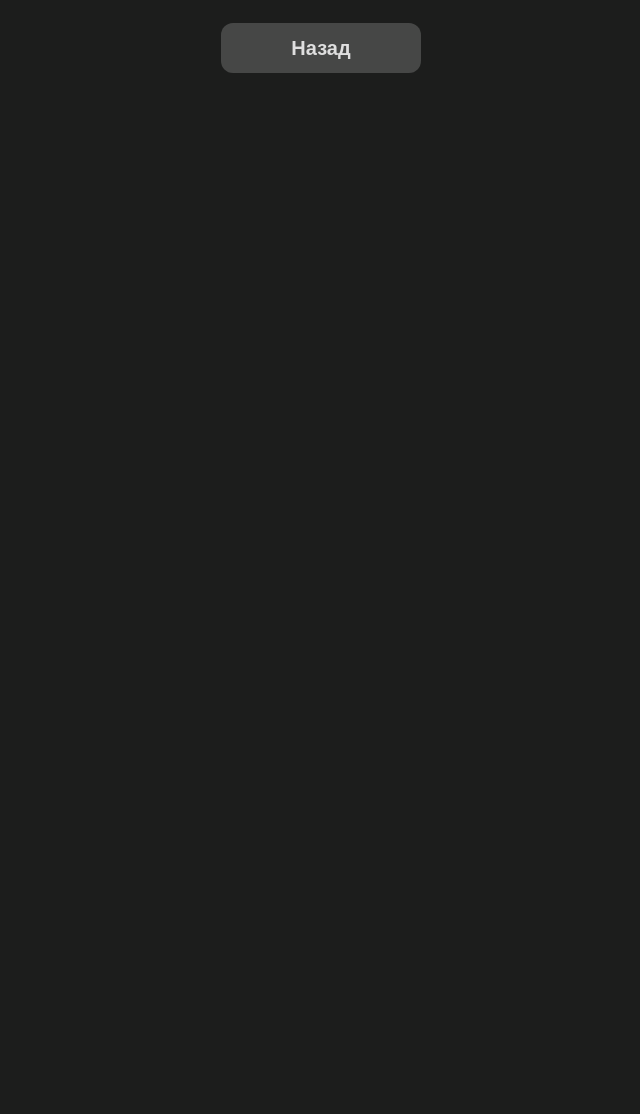
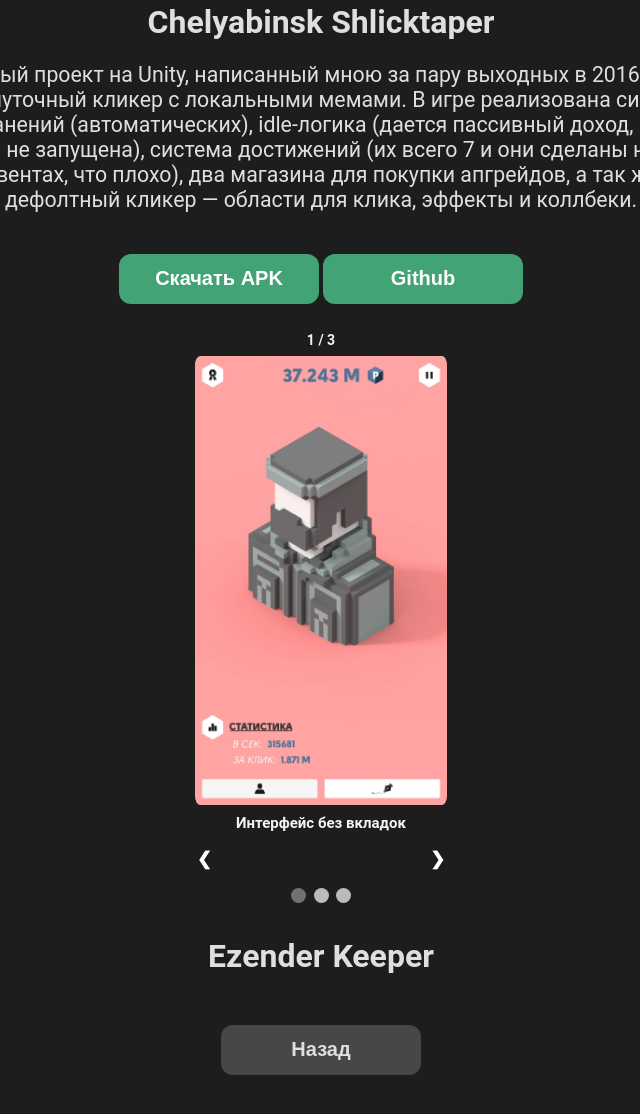
Before and after one commit to InterpolKun/interpol.github.io, a plain HTML site: page games/games.html in a window 1280 px wide. Shown: the part 132-1246 px from the top of the page, without its empty margins (319-959 px from the left). Before the commit the page ends 800 px from the top, so only its background shows below. Drawn offline with Linux system fonts and the light colour scheme.

Commit message:
Картинки и слайдеры
Добавил слайдеры для скринов, новые стили

```diff
--- a/css/main.css
+++ b/css/main.css
@@ -140,3 +140,120 @@ article{
   background-color:rgb(98, 99, 98);
   cursor: pointer;
 }
+
+* {box-sizing:border-box}
+
+/* Slideshow container */
+.slideshow-container {
+  max-width: 40%;
+  position: relative;
+  margin: auto;
+}
+
+/* Hide the images by default */
+.mySlides {
+  display: none;
+}
+
+/* Next & previous buttons */
+.prev, .next {
+  cursor: pointer;
+  position: relative;
+  width: auto;
+  margin-top: 0;
+  margin: 20%;
+  padding: 6px;
+  color: white;
+  font-weight: bold;
+  font-size: 18px;
+  transition: 0.6s ease;
+  border-radius: 0 3px 3px 0;
+  user-select: none;
+}
+
+/* Position the "next button" to the right */
+.next {
+  right: 0;
+  border-radius: 3px 0 0 3px;
+}
+
+/* On hover, add a black background color with a little bit see-through */
+.prev:hover, .next:hover {
+  background-color: rgba(0,0,0,0.8);
+}
+
+/* Caption text */
+.text {
+  color: #f2f2f2;
+  font-size: 15px;
+  padding: 8px 12px;
+  margin-top: 1%;
+  font-weight: bolder;
+  position: relative;
+  bottom: 8px;
+  width: 100%;
+  text-align: center;
+}
+
+/* Number text (1/3 etc) */
+.numbertext {
+  color: #f2f2f2;
+  font-size: 14px;
+  font-weight: bold;
+  padding: 8px 12px;
+  position: relative;
+  top: 0;
+}
+
+/* The dots/bullets/indicators */
+.dot {
+  cursor: pointer;
+  height: 15px;
+  width: 15px;
+  margin: 0 2px;
+  background-color: #bbb;
+  border-radius: 50%;
+  display: inline-block;
+  transition: background-color 0.6s ease;
+}
+
+.active, .dot:hover {
+  background-color: #717171;
+}
+
+/* Fading animation */
+.fade {
+  -webkit-animation-name: fade;
+  -webkit-animation-duration: 1.5s;
+  animation-name: fade;
+  animation-duration: 1.5s;
+}
+
+@-webkit-keyframes fade {
+  from {opacity: .4}
+  to {opacity: 1}
+}
+
+@keyframes fade {
+  from {opacity: .4}
+  to {opacity: 1}
+}
+
+.link-button{
+    font-size: 20px;
+    font-weight: bold;
+    color: white;
+    width: 200px;
+    height: 50px;
+    border: solid 0px;
+    border-radius: 12px;
+    margin-top: 20px;
+    margin-bottom: 20px;
+    background-color:rgb(66, 163, 116);
+}
+
+.link-button:hover{
+  color: #f8f8f8;
+  background-color:rgb(74, 182, 130);
+  cursor: pointer;
+}
--- a/games/games.html
+++ b/games/games.html
@@ -22,7 +22,55 @@
 </header>
 
 <body>
+    <div class="container">
+        <h1 class="main-text">
+            Chelyabinsk Shlicktaper
+        </h1>
+        <p class="narrow-block">
+            Первый проект на Unity, написанный мною за пару выходных в 2016 году. Это шуточный кликер с локальными
+            мемами. В игре реализована система сохранений (автоматических),
+            idle-логика (дается пассивный доход, когда игра не запущена), система достижений (их всего 7 и они сделаны
+            не на ивентах, что плохо), два магазина
+            для покупки апгрейдов, а так же дефолтный кликер — области для клика, эффекты и коллбеки.
+        </p>
+        <a href="https://yadi.sk/d/iYCFIDjq36DXui"><button class="link-button">Скачать APK</button></a>
+        <a href="https://yadi.sk/d/iYCFIDjq36DXui"><button class="link-button">Github</button></a>
+        <div class="slideshow-container">
 
+            <div class="mySlides fade">
+                <div class="numbertext">1 / 3</div>
+                <img src="/media/img/shlicktaper_0.webp" style="width:50%">
+                <div class="text">Интерфейс без вкладок</div>
+            </div>
+
+            <div class="mySlides fade">
+                <div class="numbertext">2 / 3</div>
+                <img src="/media/img/shlicktaper_1.webp" style="width:50%">
+                <div class="text">Открыт магазин и достижения</div>
+            </div>
+
+            <div class="mySlides fade">
+                <div class="numbertext">3 / 3</div>
+                <img src="/media/img/shlicktaper_2.webp" style="width:50%">
+                <div class="text">Открыт магазин</div>
+            </div>
+
+            <a class="prev" onclick="plusSlides(-1)">&#10094;</a>
+            <a class="next" onclick="plusSlides(1)">&#10095;</a>
+        </div>
+        <br>
+        <div style="text-align:center">
+            <span class="dot" onclick="currentSlide(1)"></span>
+            <span class="dot" onclick="currentSlide(2)"></span>
+            <span class="dot" onclick="currentSlide(3)"></span>
+        </div>
+    </div>
+
+    <div class="container">
+        <h1 class="main-text">
+            Ezender Keeper
+        </h1>
+    </div>
 </body>
 
 <div class="container">
@@ -33,4 +81,40 @@
     </a>
 </div>
 
+<script>
+    var slideIndex = 1;
+    showSlides(slideIndex);
+
+    // Next/previous controls
+    function plusSlides(n)
+    {
+        showSlides(slideIndex += n);
+    }
+
+    // Thumbnail image controls
+    function currentSlide(n)
+    {
+        showSlides(slideIndex = n);
+    }
+
+    function showSlides(n)
+    {
+        var i;
+        var slides = document.getElementsByClassName("mySlides");
+        var dots = document.getElementsByClassName("dot");
+        if (n > slides.length) { slideIndex = 1 }
+        if (n < 1) { slideIndex = slides.length }
+        for (i = 0; i < slides.length; i++)
+        {
+            slides[i].style.display = "none";
+        }
+        for (i = 0; i < dots.length; i++)
+        {
+            dots[i].className = dots[i].className.replace(" active", "");
+        }
+        slides[slideIndex - 1].style.display = "block";
+        dots[slideIndex - 1].className += " active";
+    }
+</script>
+
 </html>
```
Also changed, not shown: index.html (+1 -1 lines), media/img/screen2.png (deleted), media/img/screen2.webp (added), media/img/shlicktaper_0.webp (added), media/img/shlicktaper_1.webp (added), media/img/shlicktaper_2.webp (added).
